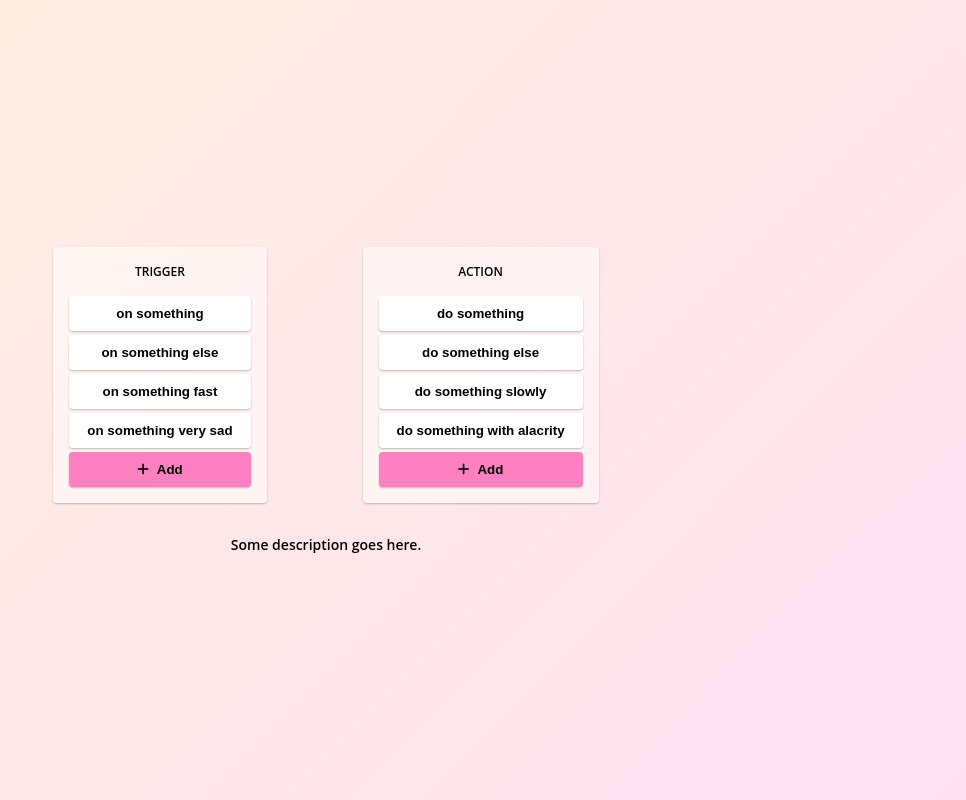
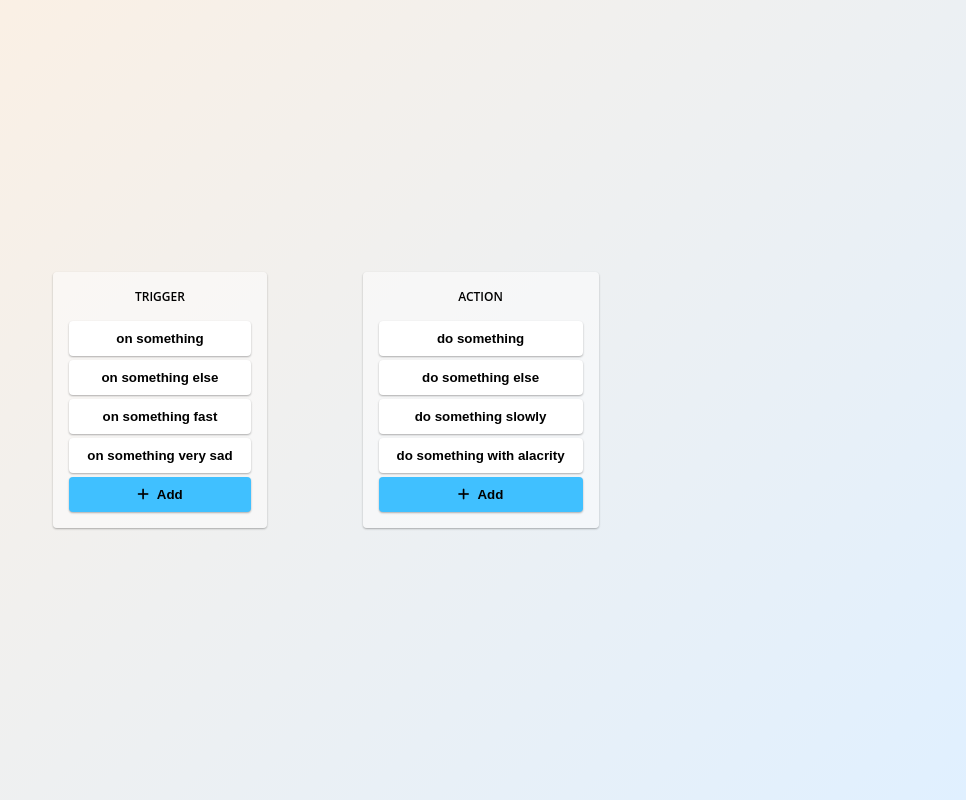
Before and after one commit to thewaver/workflows, a React (Create React App) app: page / in a window 1280 px wide. Shown: the whole page, without its empty margins (314-1280 px from the left). Built offline with nearby package versions, Linux system fonts and the light colour scheme.

Commit message:
Add API state management

```diff
--- a/src/App.tsx
+++ b/src/App.tsx
@@ -1,7 +1,14 @@
 import React, { useEffect } from "react";
 import { useDispatch } from "react-redux";
 import { WorkflowBoard } from "./components/WorkflowBoard";
-import { setActions, setTriggers } from "./rdx/workflow/slice";
+import {
+  setActionsFailure,
+  setActionsStart,
+  setActionsSuccess,
+  setTriggersFailure,
+  setTriggersStart,
+  setTriggersSuccess,
+} from "./rdx/workflow/slice";
 import { API } from "./API";
 import "./App.css";
 
@@ -9,13 +16,19 @@ const App: React.FC = () => {
   const dispatch = useDispatch();
 
   useEffect(() => {
-    API.getActions().then((actions) => {
-      dispatch(setActions(actions));
-    });
+    dispatch(setActionsStart());
+    API.getActions()
+      .then((actions) => {
+        dispatch(setActionsSuccess(actions));
+      })
+      .catch((e) => dispatch(setActionsFailure()));
 
-    API.getTriggers().then((triggers) => {
-      dispatch(setTriggers(triggers));
-    });
+    dispatch(setTriggersStart());
+    API.getTriggers()
+      .then((triggers) => {
+        dispatch(setTriggersSuccess(triggers));
+      })
+      .catch((e) => dispatch(setTriggersFailure()));
   }, [dispatch]);
 
   return (
--- a/src/components/ConfirmEntityRemovalForm/index.tsx
+++ b/src/components/ConfirmEntityRemovalForm/index.tsx
@@ -1,16 +1,18 @@
 import React, { memo } from "react";
+import { EntityKind } from "../../types";
 import { Form } from "../Form";
 
 export interface ConfirmEntityRemovalFormProps {
+  entityKind: EntityKind;
   onConfirm: () => void;
   onCancel: () => void;
 }
 
 export const ConfirmEntityRemovalForm: React.FC<ConfirmEntityRemovalFormProps> = memo(
-  ({ children, onConfirm, onCancel }) => {
+  ({ entityKind, children, onConfirm, onCancel }) => {
     return (
       <Form
-        title="remove entity?"
+        title={`remove ${entityKind}?`}
         saveLabel="Yes"
         cancelLabel="no"
         onSave={onConfirm}
--- a/src/components/Form/style.css
+++ b/src/components/Form/style.css
@@ -10,7 +10,7 @@
 
 .Form .Content {
   padding: calc(var(--grid-size) * 2);
-  border-top: 1px solid var(--clr-line);
+  border-top: 1px solid var(--clr-line-soft);
 }
 
 .Form .Buttons {
--- a/src/components/Modal/index.tsx
+++ b/src/components/Modal/index.tsx
@@ -1,6 +1,6 @@
 import React, { memo, MouseEvent, useCallback, useEffect, useLayoutEffect, useRef } from "react";
+import { getFocusableChildren } from "./utils";
 import "./style.css";
-import { getFocusableChildren } from "./utils";
 
 export interface ModalProps {
   onClose: () => void;
--- a/src/components/VerticalList/index.tsx
+++ b/src/components/VerticalList/index.tsx
@@ -16,7 +16,8 @@ export const VerticalList: React.FC<VerticalListProps> = memo(
   ({ title, itemIds, selectedItemId, itemKeyPrefix, onAdd, onSelect, onDelete, renderItem }) => {
     const handleKeyDown = useCallback(
       (itemId: string, e: KeyboardEvent<HTMLButtonElement>) => {
-        if (e.keyCode === 45) {
+        if (e.keyCode === 46) {
+          e.preventDefault();
           onDelete(itemId);
         }
       },
--- a/src/components/WorkflowBoard/index.tsx
+++ b/src/components/WorkflowBoard/index.tsx
@@ -1,6 +1,11 @@
 import React, { memo, useCallback, useEffect, useMemo, useState } from "react";
 import { useDispatch, useSelector } from "react-redux";
-import { selectActionMap, selectTriggerMap } from "../../rdx/workflow/selectors";
+import {
+  selectActionFetchState,
+  selectActionMap,
+  selectTriggerFetchState,
+  selectTriggerMap,
+} from "../../rdx/workflow/selectors";
 import {
   addAction,
   addConnection,
@@ -11,7 +16,7 @@ import {
   removeTriggerById,
   undo,
 } from "../../rdx/workflow/slice";
-import { Action, Connection, EntityKind, Id, Trigger } from "../../types";
+import { Action, APICallState, Connection, EntityKind, Id, Trigger } from "../../types";
 import { Modal } from "../Modal";
 import { ConfirmEntityRemovalForm } from "../ConfirmEntityRemovalForm";
 import { NewTriggerForm } from "../NewTriggerForm";
@@ -83,7 +88,6 @@ const WorkflowBoardCmp: React.FC<WorkflowBoardProps> = memo(
 
     return (
       <div className="WorkflowBoard">
-        <div className="Board">
         <VerticalList
           title="trigger"
           itemIds={triggerKeys}
@@ -123,8 +127,6 @@ const WorkflowBoardCmp: React.FC<WorkflowBoardProps> = memo(
           renderItem={renderAction}
         />
       </div>
-        <div className="Info">{"Some description goes here."}</div>
-      </div>
     );
   },
 );
@@ -133,6 +135,8 @@ export const WorkflowBoard = () => {
   const dispatch = useDispatch();
   const actionMap = useSelector(selectActionMap);
   const triggerMap = useSelector(selectTriggerMap);
+  const actionFetchState = useSelector(selectActionFetchState);
+  const triggerFetchState = useSelector(selectTriggerFetchState);
 
   const [workflowState, setWorkflowState] = useState(WorkflowState.unset);
   const [idOfEntityBeingRemoved, setIdOfEntityBeingRemoved] = useState<string>();
@@ -252,12 +256,14 @@ export const WorkflowBoard = () => {
     (e: KeyboardEvent) => {
       if (e.ctrlKey) {
         if (e.key.toLowerCase() === "z") {
+          e.preventDefault();
           if (e.shiftKey) {
             dispatch(redo());
           } else {
             dispatch(undo());
           }
         } else if (e.key.toLowerCase() === "y") {
+          e.preventDefault();
           dispatch(redo());
         }
       }
@@ -269,6 +275,14 @@ export const WorkflowBoard = () => {
     document.addEventListener("keydown", handleKeyDown);
     return () => document.removeEventListener("keydown", handleKeyDown);
   }, [handleKeyDown]);
+
+  if (actionFetchState === APICallState.waiting || triggerFetchState === APICallState.waiting) {
+    return <div className="Loading">{"loading..."}</div>;
+  }
+
+  if (actionFetchState !== APICallState.success || triggerFetchState !== APICallState.success) {
+    return <div className="NoData">{"no data"}</div>;
+  }
 
   return (
     <>
@@ -294,6 +308,7 @@ export const WorkflowBoard = () => {
           {workflowState === WorkflowState.removingAction &&
           idOfEntityBeingRemoved !== undefined ? (
             <ConfirmEntityRemovalForm
+              entityKind={EntityKind.Action}
               onCancel={handleModalClose}
               onConfirm={handleActionRemoveConfirm}
             >
@@ -303,6 +318,7 @@ export const WorkflowBoard = () => {
           {workflowState === WorkflowState.removingTrigger &&
           idOfEntityBeingRemoved !== undefined ? (
             <ConfirmEntityRemovalForm
+              entityKind={EntityKind.Trigger}
               onCancel={handleModalClose}
               onConfirm={handleTriggerRemoveConfirm}
             >
--- a/src/components/WorkflowBoard/style.css
+++ b/src/components/WorkflowBoard/style.css
@@ -1,19 +1,18 @@
 .WorkflowBoard {
-  display: flex;
-  flex-direction: column;
-  justify-content: center;
-  align-items: center;
-  padding: calc(var(--grid-size) * 2);
-}
-
-.WorkflowBoard .Board {
   display: flex;
   flex-direction: row;
   justify-content: center;
   align-items: flex-start;
-  margin-bottom: calc(var(--grid-size) * 4);
+  padding: calc(var(--grid-size) * 2);
 }
 
-.WorkflowBoard .Info {
-  text-align: center;
+.Loading,
+.NoData {
+  text-transform: uppercase;
+  font-size: var(--txt-size-large);
+  padding: calc(var(--grid-size) * 2);
+  border-width: 1px;
+  border-style: solid;
+  border-image: linear-gradient(to right, transparent, var(--clr-line-hard), transparent) 1;
+  background-image: linear-gradient(to right, transparent, var(--clr-panel), transparent);
 }
--- a/src/index.css
+++ b/src/index.css
@@ -1,22 +1,24 @@
 :root {
   --clr-bkg-low: rgb(255, 240, 224);
-  --clr-bkg-high: rgb(255, 224, 240);
+  --clr-bkg-high: rgb(224, 240, 255);
 
   --clr-button: rgb(255, 255, 255);
   --clr-button-inverted: rgb(8, 24, 32);
   --clr-button-selected: rgb(255, 240, 224);
 
   --clr-input: rgb(255, 255, 255);
-  --clr-line: rgba(0, 0, 0, 0.1);
   --clr-panel: rgba(255, 255, 255, 0.5);
   --clr-overlay: rgba(255, 255, 255, 0.9);
 
   --clr-text: black;
   --clr-text-inverted: white;
 
-  --clr-primary: rgb(255, 128, 192);
-  --clr-secondary: rgb(255, 192, 96);
-  --clr-tertiary: rgb(128, 192, 96);
+  --clr-line-soft: rgba(0, 0, 0, 0.1);
+  --clr-line-hard: rgba(0, 0, 0, 0.5);
+
+  --clr-primary: rgb(64, 192, 255);
+  --clr-secondary: rgb(255, 192, 64);
+  --clr-tertiary: rgb(255, 64, 192);
 
   --grid-size: 8px;
 
@@ -26,11 +28,11 @@
   --txt-size-large: 16px;
   --txt-size-extra: 28px;
 
-  --shd-softer: 0 1px 2px 0 rgb(0, 0, 0, 0.25);
-  --shd-soft: 0 2px 4px 1px rgb(0, 0, 0, 0.3);
-  --shd-medium: 0 4px 8px 2px rgb(0, 0, 0, 0.35);
-  --shd-strong: 0 8px 16px 4px rgb(0, 0, 0, 0.35);
-  --shd-stronger: 0 16px 32px 8px rgb(0, 0, 0, 0.35);
+  --shd-softer: 0 1px 2px 0 rgb(0, 0, 0, 0.3);
+  --shd-soft: 0 2px 4px 1px rgb(0, 0, 0, 0.35);
+  --shd-medium: 0 4px 8px 2px rgb(0, 0, 0, 0.4);
+  --shd-strong: 0 4px 16px 4px rgb(0, 0, 0, 0.45);
+  --shd-stronger: 0 8px 32px 8px rgb(0, 0, 0, 0.5);
 
   --hover-brightness: 1.5;
 
@@ -161,7 +163,7 @@ input,
 textarea {
   appearance: none;
   background-color: var(--clr-input);
-  border: 1px solid var(--clr-line);
+  border: 1px solid var(--clr-line-soft);
   /* border-radius: calc(var(--grid-size) * 0.5); */
   padding: calc(var(--grid-size) * 0.5);
 }
--- a/src/rdx/workflow/selectors.ts
+++ b/src/rdx/workflow/selectors.ts
@@ -9,3 +9,7 @@ export const selectTriggerById = (state: RootState, id: Id) =>
   state.workflow.current.triggerMap[id];
 
 export const selectTriggerMap = (state: RootState) => state.workflow.current.triggerMap;
+
+export const selectActionFetchState = (state: RootState) => state.workflow.actionFetchSate;
+
+export const selectTriggerFetchState = (state: RootState) => state.workflow.triggerFetchState;
--- a/src/types.ts
+++ b/src/types.ts
@@ -22,3 +22,10 @@ export interface Connection {
 export interface Trigger extends Entity {
   actionId?: Id;
 }
+
+export enum APICallState {
+  unset,
+  waiting,
+  success,
+  failure,
+}
```
Also changed, not shown: src/rdx/workflow/slice.ts (+31 -5 lines). Lines whose indentation alone changed are shown as unchanged.
